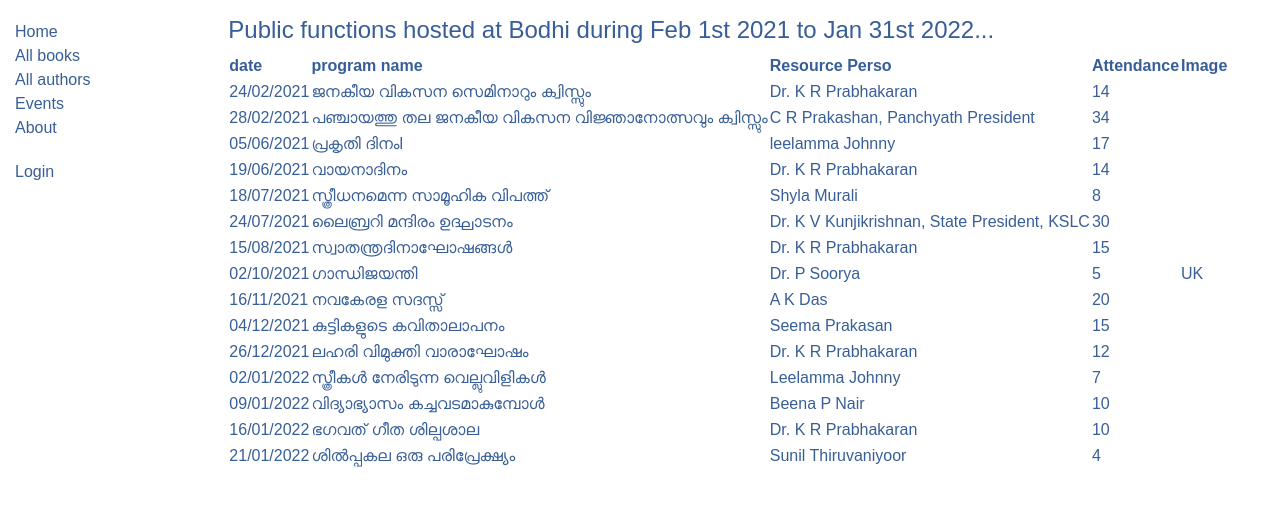
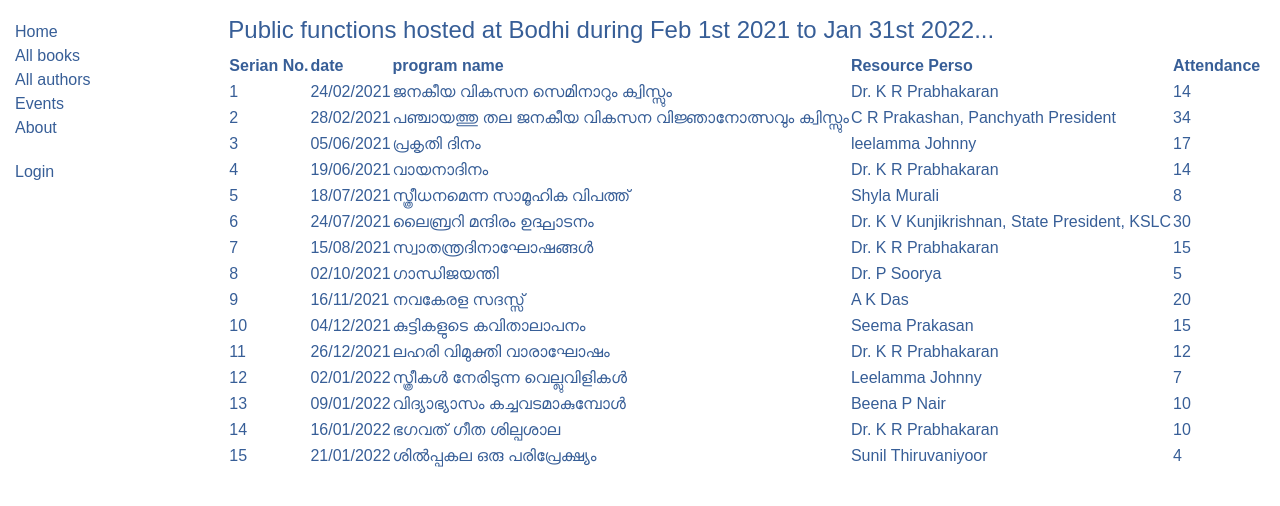
Before and after one commit to bodhiadmin/bodhilibrary, a Django app: page /catalog/events/ in a window 1280 px wide. Shown: the top 506 px of the page. Run offline with Django 3.2, Linux system fonts and the light colour scheme.

Commit message:
Added serial numbers

```diff
--- a/catalog/templates/events.html
+++ b/catalog/templates/events.html
@@ -6,116 +6,116 @@
 
 <table>
   <tr>
+    <th>Serian No.</th>
     <th>date</th>
     <th>program name</th>
     <th>Resource Perso</th>
     <th>Attendance</th>
-    <th>Image</th>
   </tr>
   <tr>
+    <td>1</td>
     <td>24/02/2021</td>
     <td>ജനകീയ വികസന സെമിനാറും ക്വിസ്സും</td>
     <td>Dr. K R Prabhakaran</td>
     <td>14</td>
-    <td></td>
   </tr>
   <tr>
+    <td>2</td>
     <td>28/02/2021</td>
     <td>പഞ്ചായത്തു തല ജനകീയ വികസന വിജ്ഞാനോത്സവും ക്വിസ്സും</td>
     <td>C R Prakashan, Panchyath President</td>
     <td>34</td>
-    <td></td>
   </tr>
   <tr>
+    <td>3</td>
     <td>05/06/2021</td>
-    <td>പ്രകൃതി ദിനംl</td>
+    <td>പ്രകൃതി ദിനം</td>
     <td>leelamma Johnny</td>
     <td>17</td>
-    <td></td>
   </tr>
   <tr>
+    <td>4</td>
     <td>19/06/2021</td>
     <td>വായനാദിനം</td>
     <td>Dr. K R Prabhakaran</td>
     <td>14</td>
-    <td></td>
   </tr>
   <tr>
+    <td>5</td>
     <td>18/07/2021</td>
     <td>സ്ത്രീധനമെന്ന സാമൂഹിക വിപത്ത്</td>
     <td>Shyla Murali</td>
     <td>8</td>
-    <td></td>
   </tr>
   <tr>
+    <td>6</td>
     <td>24/07/2021</td>
     <td>ലൈബ്രറി മന്ദിരം ഉദ്ഘാടനം</td>
     <td>Dr. K V Kunjikrishnan, State President, KSLC</td>
     <td>30</td>
-    <td></td>
   </tr>
   <tr>
+    <td>7</td>
     <td>15/08/2021</td>
     <td>സ്വാതന്ത്രദിനാഘോഷങ്ങൾ</td>
     <td>Dr. K R Prabhakaran</td>
     <td>15</td>
-    <td></td>
   </tr>
   <tr>
+    <td>8</td>
     <td>02/10/2021</td>
     <td>ഗാന്ധിജയന്തി</td>
     <td>Dr. P Soorya</td>
     <td>5</td>
-    <td>UK</td>
   </tr>
   <tr>
+    <td>9</td>
     <td>16/11/2021</td>
     <td>നവകേരള സദസ്സ് </td>
     <td>A K Das</td>
     <td>20</td>
-    <td></td>
   </tr>
   <tr>
+    <td>10</td>
     <td>04/12/2021</td>
     <td>കുട്ടികളുടെ കവിതാലാപനം</td>
     <td>Seema Prakasan</td>
     <td>15</td>
-    <td></td>
   </tr>
   <tr>
+    <td>11</td>
     <td>26/12/2021</td>
     <td>ലഹരി വിമുക്തി വാരാഘോഷം</td>
     <td>Dr. K R Prabhakaran</td>
     <td>12</td>
-    <td></td>
   </tr>
   <tr>
+    <td>12</td>
     <td>02/01/2022</td>
     <td>സ്ത്രീകൾ നേരിടുന്ന വെല്ലുവിളികൾ</td>
     <td>Leelamma Johnny</td>
     <td>7</td>
-    <td></td>
   </tr>
   <tr>
+    <td>13</td>
     <td>09/01/2022</td>
     <td>വിദ്യാഭ്യാസം കച്ചവടമാകുമ്പോൾ</td>
     <td>Beena P Nair</td>
     <td>10</td>
-    <td></td>
   </tr>
   <tr>
+    <td>14</td>
     <td>16/01/2022</td>
     <td>ഭഗവത് ഗീത ശില്പശാല</td>
     <td>Dr. K R Prabhakaran</td>
     <td>10</td>
-    <td></td>
   </tr>
   <tr>
+    <td>15</td>
     <td>21/01/2022</td>
     <td>ശിൽപ്പകല ഒരു പരിപ്രേക്ഷ്യം</td>
     <td>Sunil Thiruvaniyoor</td>
     <td>4</td>
-    <td></td>
   </tr>
 </table>
 
```
